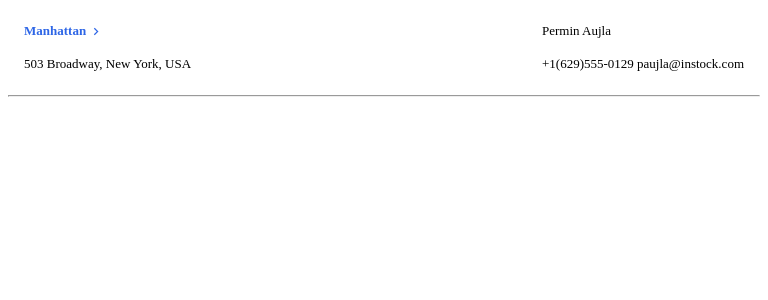
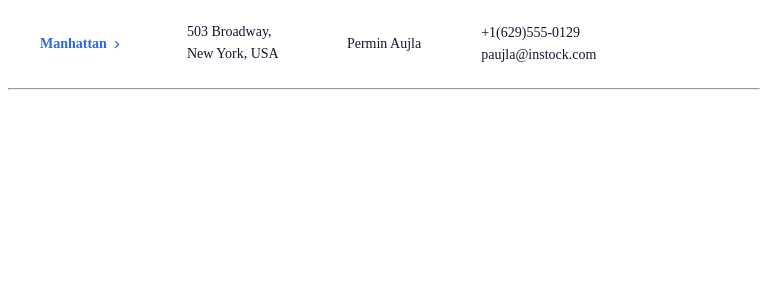
Before and after one commit to vibrentcarey/intstock, a React (Create React App) app in the folder client/: page / in a window 768 px wide. Shown: the top 300 px of the page. Built offline with nearby package versions, Linux system fonts and the light colour scheme.

Commit message:
add item list table syling

```diff
--- a/client/src/WareHouseListItem/WareHouseListItem.css
+++ b/client/src/WareHouseListItem/WareHouseListItem.css
@@ -1,4 +1,5 @@
 .ware-house-list-item {
+  color: #13182C;
   display: flex;
   justify-content: space-between;
   margin-left: 16px;
@@ -44,3 +45,44 @@
   font-size: 13px;
   line-height: 20px;
 }
+@media screen and (min-width: 767px) and (max-width: 1279px) {
+  .ware-house-list-item {
+    display: inline-flex;
+    gap: 60px;
+    margin-left: 32px;
+    margin-right: 32px;
+  }
+  .ware-house-list-item__right {
+    display: inline-flex;
+    gap: 60px;
+    justify-content: space-between;
+
+  }
+  .ware-house-list-item__left {
+    display: inline-flex;
+    gap: 60px;
+    justify-content: space-between;
+
+  }
+  .ware-house-list-item__address {
+    margin-top: 13px;
+    width: 100px;
+    font-size: 14px;
+    line-height: 22px;
+  }
+  .ware-house-list-item__name {
+    align-self: center;
+    font-size: 14px;
+    line-height: 22px;
+  }
+  .ware-house-list-item__contact-info {
+    width: 100px;
+    font-size: 14px;
+    line-height: 22px;
+  }
+  .ware-house-list-item__contact-name{
+    align-self: center;
+    font-size: 14px;
+    line-height: 22px;
+  }
+}
```
